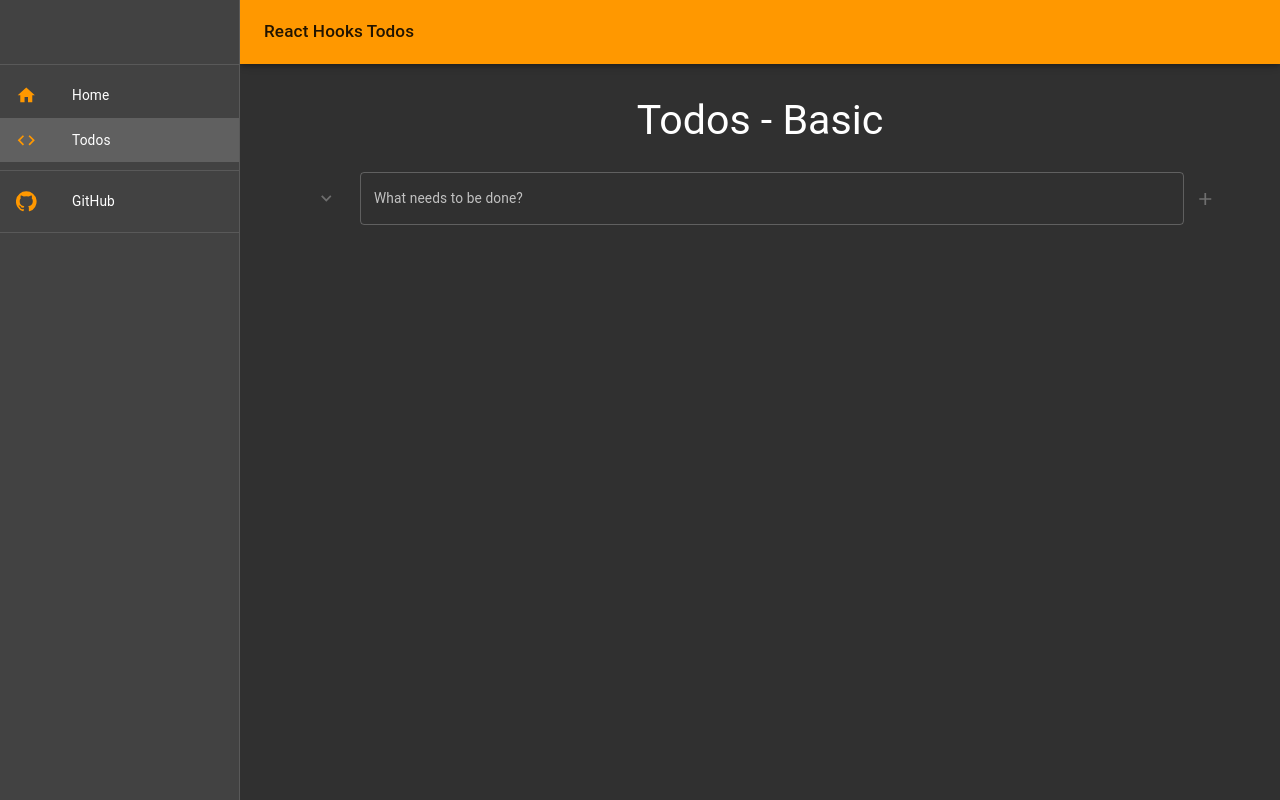
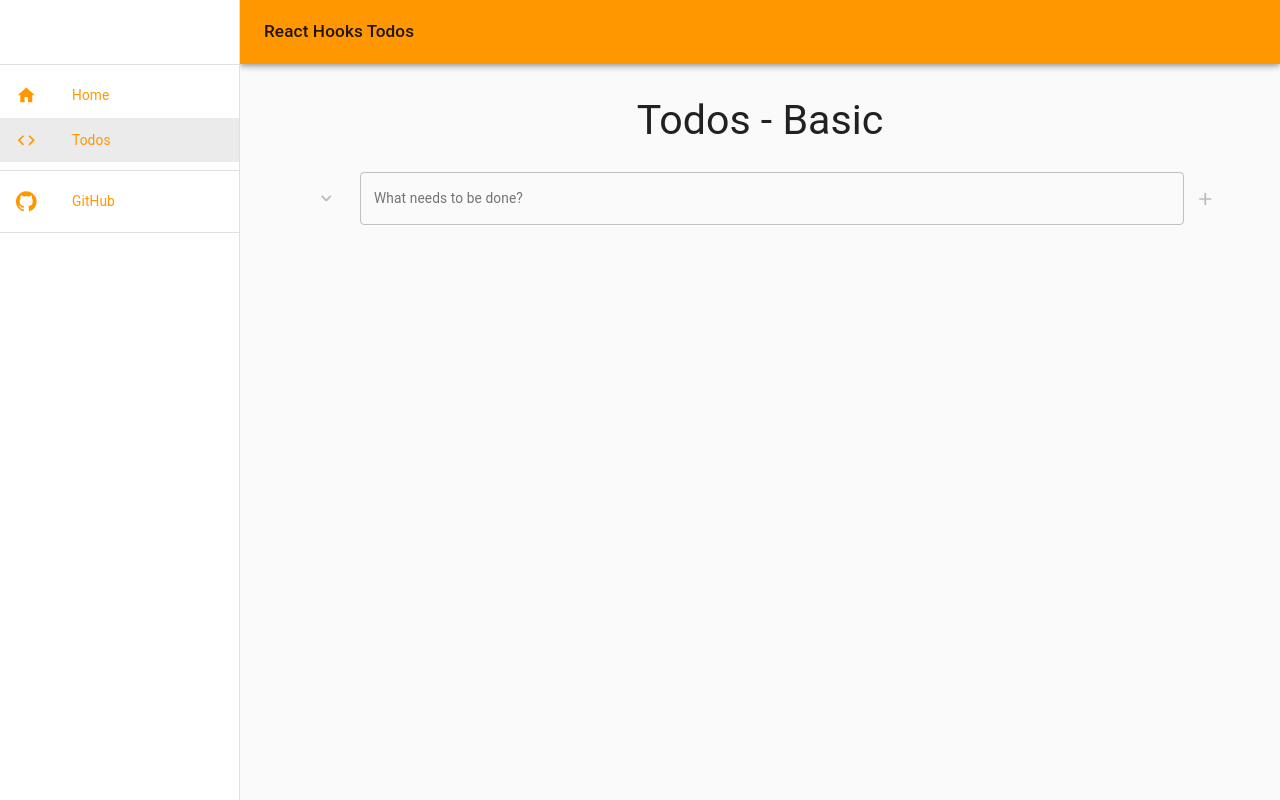
Before and after one commit to Hendahl/react-ts-hooks-state-management-alternatives, a React (Create React App) app: page /basic in a window 1280 px wide. Built offline with nearby package versions, Linux system fonts and the light colour scheme.

Commit message:
style and filter fix

```diff
--- a/src/components/todos/filter.tsx
+++ b/src/components/todos/filter.tsx
@@ -20,6 +20,7 @@ const FilterTodos: FC<FilterProps> = ({
 }: FilterProps): ReactElement => {
   const classes = useStyles();
   const onFilter = (e: FormEvent<HTMLButtonElement>): void => {
+    console.log(e.currentTarget.id);
     e.preventDefault();
     handleFilterTodos(e.currentTarget.id);
   };
--- a/src/components/todos/index.tsx
+++ b/src/components/todos/index.tsx
@@ -73,6 +73,23 @@ const Todos: FC<TodosProps> = () => {
     );
     setTodos({
       ...todos,
+      countCompleted: payloadState.filter((_todo) => _todo.completed).length,
+      payload: payloadState,
+      isUpdating: true,
+    });
+  };
+
+  const handleChangeTodosCompleted: ChangeTodos = (isAllCompleted) => {
+    const payloadState: Todo[] = [
+      ...todos.payload.map((todo) =>
+        todo.completed === !isAllCompleted
+          ? { ...todo, completed: isAllCompleted }
+          : todo
+      ),
+    ];
+    setTodos({
+      ...todos,
+      countCompleted: payloadState.filter((_todo) => _todo.completed).length,
       payload: payloadState,
       isUpdating: true,
     });
@@ -101,21 +118,6 @@ const Todos: FC<TodosProps> = () => {
       ...todos,
       payload: payloadState,
       editing: [],
-      isUpdating: true,
-    });
-  };
-
-  const handleChangeTodosCompleted: ChangeTodos = (isAllCompleted) => {
-    const payloadState: Todo[] = [
-      ...todos.payload.map((todo) =>
-        todo.completed === !isAllCompleted
-          ? { ...todo, completed: isAllCompleted }
-          : todo
-      ),
-    ];
-    setTodos({
-      ...todos,
-      payload: payloadState,
       isUpdating: true,
     });
   };
--- a/src/theme/index.ts
+++ b/src/theme/index.ts
@@ -1,7 +1,6 @@
 import { Breakpoint } from "@material-ui/core/styles/createBreakpoints";
 import { createMuiTheme } from "@material-ui/core";
 import orange from "@material-ui/core/colors/orange";
-import grey from "@material-ui/core/colors/grey";
 import { makeStyles, Theme, createStyles } from "@material-ui/core/styles";
 
 declare module "@material-ui/core/styles/createMuiTheme" {
@@ -16,14 +15,14 @@ export const themeOverrides = (darkMode: boolean) =>
   createMuiTheme({
     appDrawer: { breakpoint: "md" },
     palette: {
-      type: darkMode ? "light" : "dark",
+      type: darkMode ? "dark" : "light",
       primary: {
-        main: orange[500]
-      }
+        main: orange[500],
+      },
     },
     typography: {
-      fontSize: 12
-    }
+      fontSize: 12,
+    },
   });
 
 const drawerWidth = 240;
@@ -31,47 +30,47 @@ const drawerWidth = 240;
 export const useStyles = makeStyles((theme: Theme) =>
   createStyles({
     root: {
-      display: "flex"
+      display: "flex",
     },
     appBar: {
       [theme.breakpoints.up("sm")]: {
         width: `calc(100% - ${drawerWidth}px)`,
-        marginLeft: drawerWidth
-      }
+        marginLeft: drawerWidth,
+      },
     },
     drawer: {
       [theme.breakpoints.up("sm")]: {
         width: drawerWidth,
-        flexShrink: 0
-      }
+        flexShrink: 0,
+      },
     },
     menuButton: {
       marginRight: theme.spacing(2),
       [theme.breakpoints.up("sm")]: {
-        display: "none"
-      }
+        display: "none",
+      },
     },
     toolbar: theme.mixins.toolbar,
     drawerPaper: {
-      width: drawerWidth
+      width: drawerWidth,
     },
     content: {
       flexGrow: 1,
       padding: theme.spacing(3),
-      marginTop: "4rem"
+      marginTop: "4rem",
     },
     listItem: {
-      color: "white"
+      color: orange[500],
     },
     listItemText: {
-      textDecoration: "inherit"
+      textDecoration: "inherit",
     },
+
     listItemTextCompleted: {
       textDecoration: "line-through",
-      color: grey[300]
     },
     buttonGroup: {
-      margin: "0 auto"
-    }
+      margin: "0 auto",
+    },
   })
 );
```
